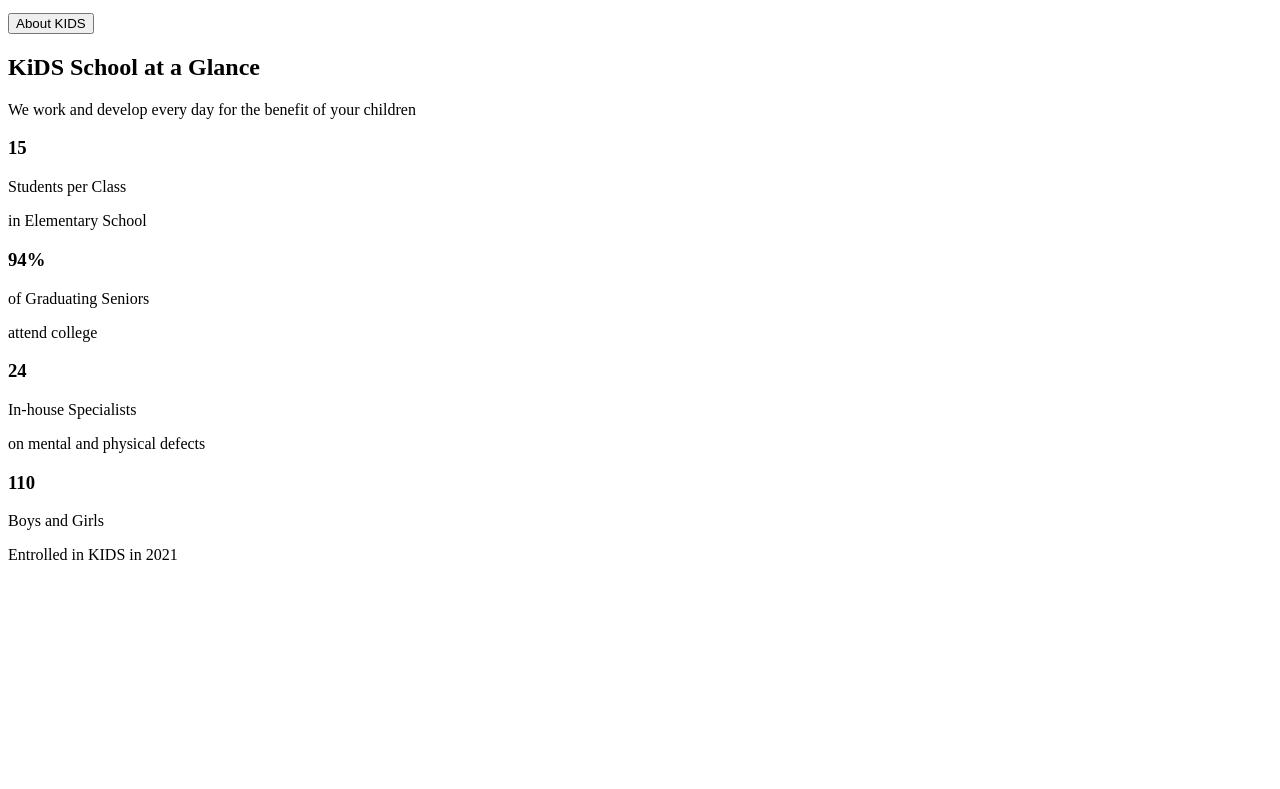
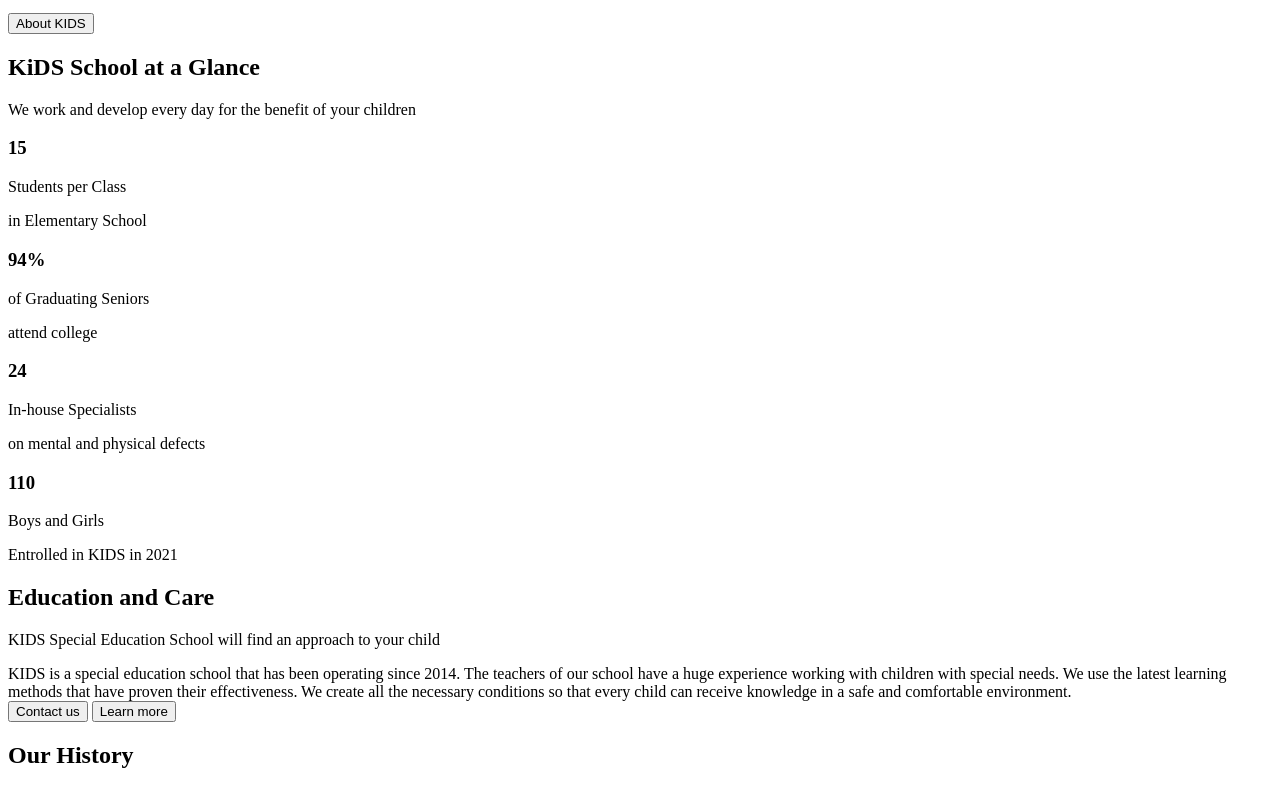
Before and after one commit to Marianna-Bogutska/my-first-project.html, a plain HTML site: page index.html in a window 1280 px wide. Shown: the part 186-975 px from the top of the page. Before the commit the page ends 800 px from the top, so only its background shows below. Drawn offline with Linux system fonts and the light colour scheme.

Commit message:
added new block

```diff
--- a/index.html
+++ b/index.html
@@ -9,11 +9,12 @@
 
 <body>
     <img src="img/kidsname.webp">
-    <div class="About-Kids">
+    <header class="About-Kids">
         <h1>Education For Everyone.</h1>
         <p>We are a private special education school located in Lviv</p>
         <button>About KIDS</button>
-    </div>
+    </header>
+    <main>
     <div class="at-a-Glance">
         <h2>KiDS School at a Glance</h2>
         <p>We work and develop every day for the benefit of your children</p>
@@ -38,6 +39,21 @@
         <p>Boys and Girls</p>
         <p>Entrolled in KIDS in 2021</p>
     </section>
+<div>
+    <h2>Education and Care</h2>
+    <p>KIDS Special Education School will find an approach to your child</p>
+    <article>KIDS is a special education school that has been operating since 2014. The teachers of our school have a huge experience working with children with special needs.
+        We use the latest learning methods that have proven their effectiveness. We create all the necessary conditions so that every child can receive knowledge in a safe and comfortable environment.
+    </article>
+    <button>Contact us</button>
+    <button>Learn more</button>
+</div>
+<div>
+    <h2>Our History</h2>
+
+</div>
+</main>
 </body>
 
+
 </html>
```
